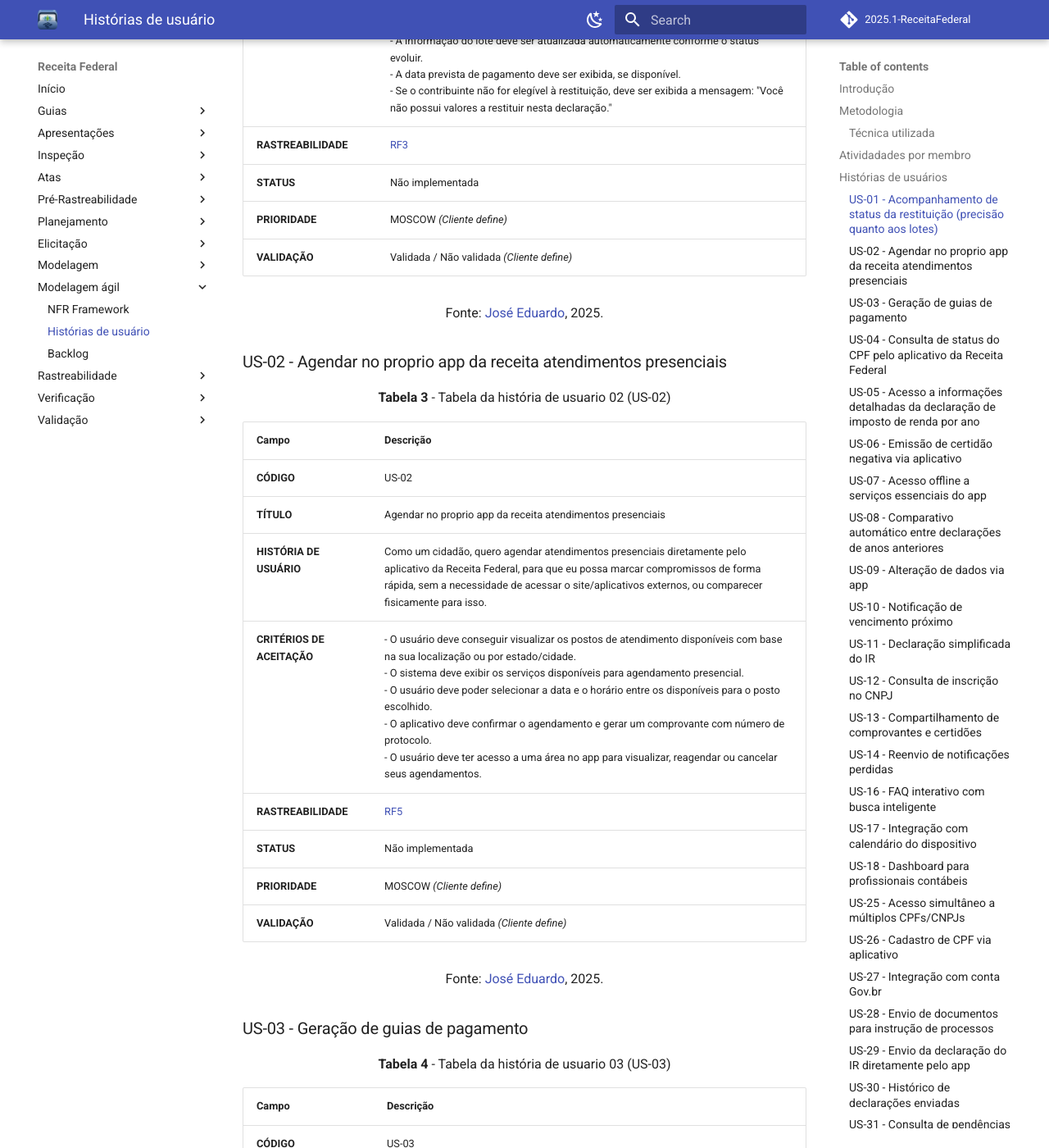
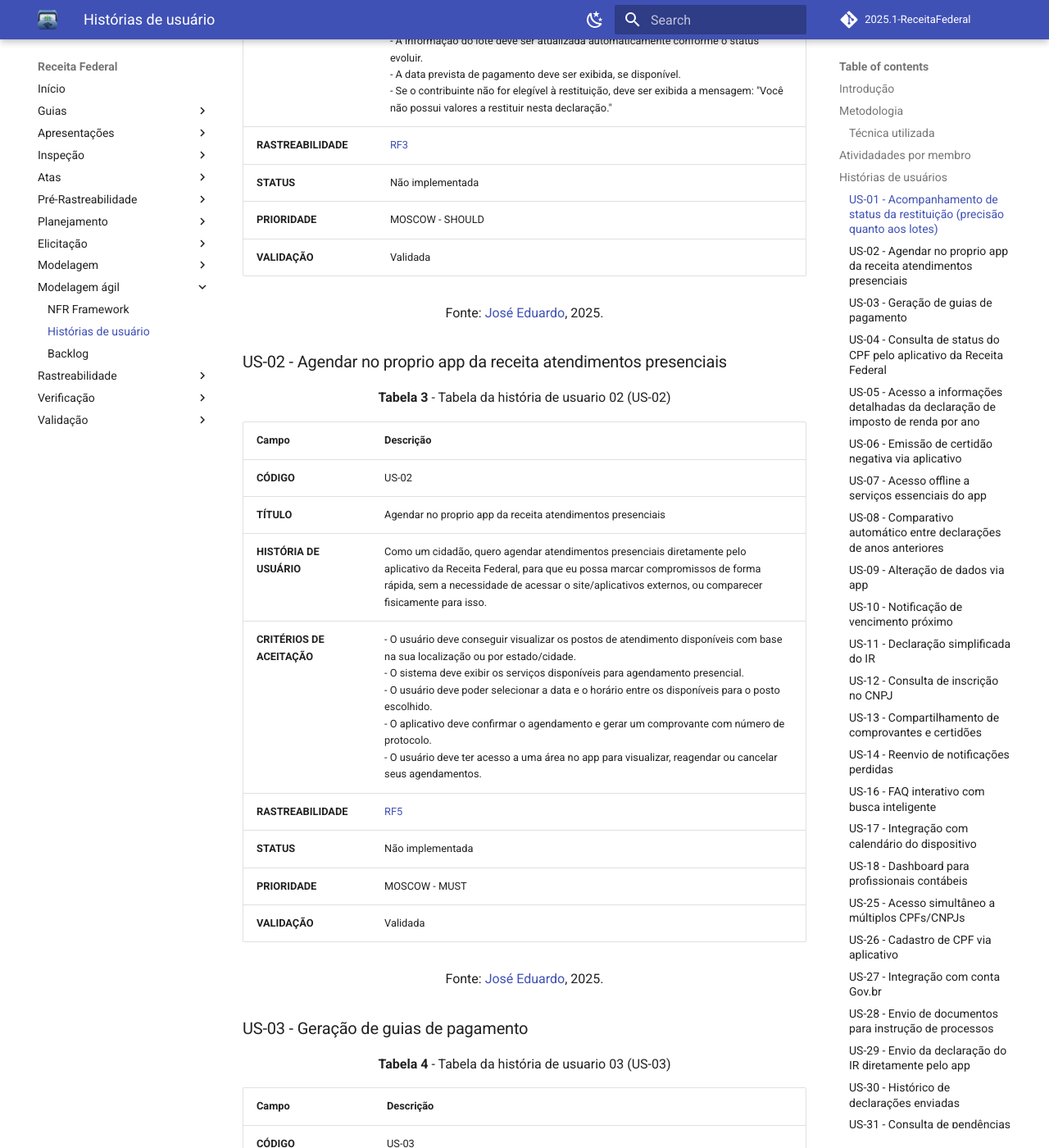
Before and after one commit to Requisitos-de-Software/2025.1-Meu-INSS, an MkDocs documentation site: the page built from docs/modelagem-agil/historias-usuario.md, in a window 1280 px wide and 1400 px high, scrolled down 2939 px. Shown: the whole window at 82% size. Built offline with MkDocs 1.6.1 and Material for MkDocs 9.7.7, drawn with Linux system fonts in a browser that asks for light colours; comment, search, counter and statistics services are not loaded; some of the changed text lies outside the part shown.

Commit message:
add video de validacao e priorizacao

```diff
--- a/docs/modelagem-agil/historias-usuario.md
+++ b/docs/modelagem-agil/historias-usuario.md
@@ -81,8 +81,8 @@
 | **CRITÉRIOS DE ACEITAÇÃO** | - O  sistema deve exibir o número do lote da restituição ao qual o contribuinte está vinculado. <br> - Deve ser possível visualizar o status atual (ex: "em processamento", "em fila de pagamento", "pago"). <br>- A informação do lote deve ser atualizada automaticamente conforme o status evoluir.<br>- A data prevista de pagamento deve ser exibida, se disponível.<br>- Se o contribuinte não for elegível à restituição, deve ser exibida a mensagem: "Você não possui valores a restituir nesta declaração."                                          |
 | **RASTREABILIDADE**        | [RF3](https://requisitos-de-software.github.io/2025.1-ReceitaFederal/elicitacao/requisitos-elicitados/#tabela-01-requisitos-funcionais)                                                                      |
 | **STATUS**                 | Não implementada                                                          |
-| **PRIORIDADE**             | MOSCOW *(Cliente define)*                                                 |
-| **VALIDAÇÃO**              | Validada / Não validada *(Cliente define)*                                |
+| **PRIORIDADE**             |  MOSCOW -  SHOULD                                                 |
+| **VALIDAÇÃO**              | Validada                                 |
 
 <font size="3"><p style="text-align: center">Fonte: [José Eduardo](https://github.com/jevprado), 2025.</p></font>
 
@@ -98,8 +98,8 @@
 | **CRITÉRIOS DE ACEITAÇÃO** | - O usuário deve conseguir visualizar os postos de atendimento disponíveis com base na sua localização ou por estado/cidade. <br>- O sistema deve exibir os serviços disponíveis para agendamento presencial. <br>- O usuário deve poder selecionar a data e o horário entre os disponíveis para o posto escolhido. <br> - O aplicativo deve confirmar o agendamento e gerar um comprovante com número de protocolo. <br> - O usuário deve ter acesso a uma área no app para visualizar, reagendar ou cancelar seus agendamentos.                                         |
 | **RASTREABILIDADE**        | [RF5](https://requisitos-de-software.github.io/2025.1-ReceitaFederal/elicitacao/requisitos-elicitados/#tabela-01-requisitos-funcionais)                                                                      |
 | **STATUS**                 | Não implementada                                                          |
-| **PRIORIDADE**             | MOSCOW *(Cliente define)*                                                 |
-| **VALIDAÇÃO**              | Validada / Não validada *(Cliente define)*                                |
+| **PRIORIDADE**             | MOSCOW -  MUST                                               |
+| **VALIDAÇÃO**              | Validada                                |
 
 <font size="3"><p style="text-align: center">Fonte: [José Eduardo](https://github.com/jevprado), 2025.</p></font>
 
@@ -115,8 +115,8 @@
 | **CRITÉRIOS DE ACEITAÇÃO** | - O usuário deve conseguir selecionar o tipo de tributo ou débito para o qual deseja gerar a guia (ex.: DARF, GPS, DAS). <br> - O sistema deve permitir a inserção manual ou seleção de débitos em aberto. <br> - O aplicativo deve oferecer opção para salvar ou compartilhar a guia em formato PDF. <br> - A guia gerada deve conter código de barras e/ou QR Code para pagamento via internet banking ou PIX. <br> - O usuário deve ter acesso ao histórico de guias geradas, com status de pagamento (paga/não paga).                                          |
 | **RASTREABILIDADE**        | [RF10](https://requisitos-de-software.github.io/2025.1-ReceitaFederal/elicitacao/requisitos-elicitados/#tabela-01-requisitos-funcionais)                                                                      |
 | **STATUS**                 | Implementada                                                          |
-| **PRIORIDADE**             | MOSCOW *(Cliente define)*                                                 |
-| **VALIDAÇÃO**              | Validada / Não validada *(Cliente define)*                                |
+| **PRIORIDADE**             | MOSCOW -   MUST                                                  |
+| **VALIDAÇÃO**              | Validada                                |
 
 <font size="3"><p style="text-align: center">Fonte: [José Eduardo](https://github.com/jevprado), 2025.</p></font>
 
@@ -132,8 +132,8 @@
 | **CRITÉRIOS DE ACEITAÇÃO** | - O sistema deve exibir claramente o status atual do CPF (ex.: Ativo, Suspenso, Cancelado, Nulo ou Pendente de Regularização). <br> - A consulta deve apresentar também os dados básicos do CPF, como nome completo, data de nascimento e situação cadastral. <br> - Caso o CPF esteja com pendências, o aplicativo deve orientar o usuário com os próximos passos para regularização.|
 | **RASTREABILIDADE**        | [RF11](https://requisitos-de-software.github.io/2025.1-ReceitaFederal/elicitacao/requisitos-elicitados/#tabela-01-requisitos-funcionais)                                                                      |
 | **STATUS**                 | Implementada                                                          |
-| **PRIORIDADE**             | MOSCOW *(Cliente define)*                                                 |
-| **VALIDAÇÃO**              | Validada / Não validada *(Cliente define)*                                |
+| **PRIORIDADE**             | MOSCOW -   MUST                                              |
+| **VALIDAÇÃO**              | Validada                                 |
 
 <font size="3"><p style="text-align: center">Fonte: [José Eduardo](https://github.com/jevprado), 2025.</p></font>
 
@@ -150,8 +150,8 @@
 | **CRITÉRIOS DE ACEITAÇÃO** | - O sistema deve permitir a seleção do ano-base da declaração (ex.: 2022, 2023...). <br>  - O sistema deve permitir o download da declaração em PDF. <br> - O acesso deve ser protegido por autenticação de dois fatores ou biometria, garantindo a confidencialidade das informações. |
 | **RASTREABILIDADE**        | [RF14](https://requisitos-de-software.github.io/2025.1-ReceitaFederal/elicitacao/requisitos-elicitados/#tabela-01-requisitos-funcionais)                                                                      |
 | **STATUS**                 | Implementada                                                          |
-| **PRIORIDADE**             | MOSCOW *(Cliente define)*                                                 |
-| **VALIDAÇÃO**              | Validada / Não validada *(Cliente define)*                                |
+| **PRIORIDADE**             | MOSCOW - MUST                                             |
+| **VALIDAÇÃO**              | Validada                             |
 
 <font size="3"><p style="text-align: center">Fonte: [José Eduardo](https://github.com/jevprado), 2025.</p></font>
 
@@ -168,8 +168,8 @@
 | **CRITÉRIOS DE ACEITAÇÃO** | - O usuário deve estar autenticado para solicitar a certidão negativa. <br> - O sistema deve verificar automaticamente se o contribuinte possui pendências fiscais ou débitos. <br> - Caso não existam pendências, o sistema deve gerar a Certidão Negativa de Débitos (CND) em formato PDF. <br> - Se houver pendências, o sistema deve exibir mensagem informando que a certidão não pode ser emitida, acompanhada das instruções para regularização.|
 | **RASTREABILIDADE**        | [RF17](https://requisitos-de-software.github.io/2025.1-ReceitaFederal/elicitacao/requisitos-elicitados/#tabela-01-requisitos-funcionais)                                                                      |
 | **STATUS**                 | Implementada                                                          |
-| **PRIORIDADE**             | MOSCOW *(Cliente define)*                                                 |
-| **VALIDAÇÃO**              | Validada / Não validada *(Cliente define)*                                |
+| **PRIORIDADE**             | MOSCOW  -     MUST                                     |
+| **VALIDAÇÃO**              | Validada                                |
 
 <font size="3"><p style="text-align: center">Fonte: [José Eduardo](https://github.com/jevprado), 2025.</p></font>
 
@@ -577,6 +577,20 @@
 ## Video da validação
 
 
+### Validação das US 01 - US 06
+
+<p style="text-align: center"><b>Video 1</b> - Validacao US 01 - US 06 </p>
+
+<iframe width="600" height="315"
+        src="https://www.youtube.com/embed/VzbIkqX-3Po"
+        title="YouTube video player"
+        frameborder="0"
+        allow="accelerometer; autoplay; clipboard-write; encrypted-media; gyroscope; picture-in-picture; web-share"
+        referrerpolicy="strict-origin-when-cross-origin"
+        allowfullscreen>
+</iframe>
+
+<font size="3"><p style="text-align: center">Fonte: [Jose Eduardo](https://github.com/jevprado), 2025.</p></font>
 
 ## Referencias
 
```
Also changed, not shown: other parts of docs/modelagem-agil/historias-usuario.md (+1 -0 lines).
